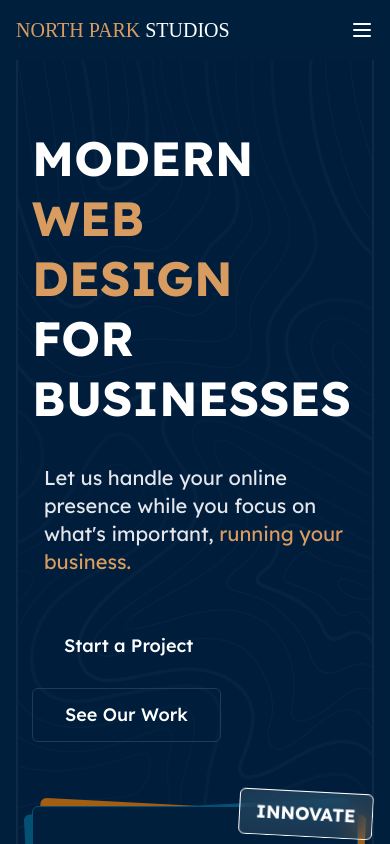
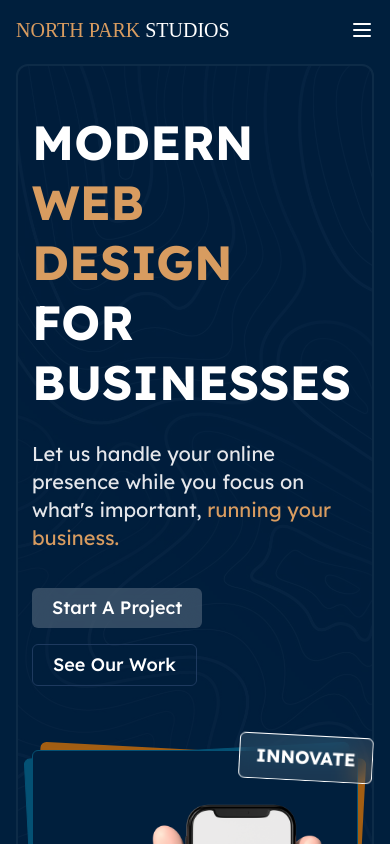
Before and after one commit to isai7710/design-studio, a React (Vite) app: page / in a window 390 px wide. Shown: the top 844 px of the page. Built offline with nearby package versions, Linux system fonts and the light colour scheme; a web font is replaced by a local one.

Commit message:
responsiveness changes

```diff
--- a/src/components/hero.tsx
+++ b/src/components/hero.tsx
@@ -2,7 +2,7 @@ export default function Hero() {
   return (
     <section
       id="home"
-      className="pt-24 md:pt-8 md:mt-8 min-h-screen flex flex-col md:flex-row items-center relative bg-midnight-blue"
+      className="pt-8 mt-12 md:mt-8 min-h-screen flex flex-col md:flex-row items-start relative bg-midnight-blue"
     >
       {/* Background image container with navy outline */}
       <div
@@ -16,14 +16,13 @@ export default function Hero() {
 
       <div className="w-full md:w-1/2 p-8 md:p-16 flex flex-col justify-center relative z-10">
         <div className="relative">
-          <h1 className="text-5xl font-bold leading-tight mb-6 relative z-10">
+          <h1 className="text-5xl md:text-4xl lg:text-5xl font-bold leading-tight mb-4 relative">
             <span className="block">MODERN</span>
             <span className="block text-desert-sun">WEB DESIGN</span>
             <span className="block">FOR BUSINESSES</span>
           </h1>
-          <div className="absolute top-1/2 left-1/2 transform -translate-x-1/2 -translate-y-1/2 w-32 h-32 bg-accent-coral opacity-10 rounded-full blur-xl -z-10"></div>
         </div>
-        <p className="text-xl mb-8 max-w-md text-gray-200 bg-navy-dark/70 p-3 rounded-lg">
+        <p className="text-xl mb-6 max-w-md text-gray-200 bg-navy-dark/70 py-3 rounded-lg">
           Let us handle your online presence while you focus on what's
           important,{" "}
           <span className="text-desert-sun">running your business.</span>
@@ -31,15 +30,15 @@ export default function Hero() {
         </p>
         <div className="flex flex-wrap gap-4">
           <a
-            href="#contact"
-            className="px-8 py-3 bg-accent-coral text-white rounded-md hover:bg-[#00A3C4] transition-colors text-lg font-medium"
+            href="#"
+            className="flex items-center px-5 py-1.5 bg-white/20 backdrop-blur-md text-white rounded-md hover:bg-desert-sun transition-colors text-lg font-medium"
           >
-            Start a Project
+            Start A Project
           </a>
 
           <a
             href="#work"
-            className="px-8 py-3 bg-transparent text-white rounded-md hover:bg-[#1E3A5F] transition-colors text-lg font-medium border border-[#1E3A5F]"
+            className="flex items-center px-5 py-1.5 bg-transparent text-white rounded-md hover:bg-[#1E3A5F] transition-colors text-lg font-medium border border-[#1E3A5F]"
           >
             See Our Work
           </a>
```
